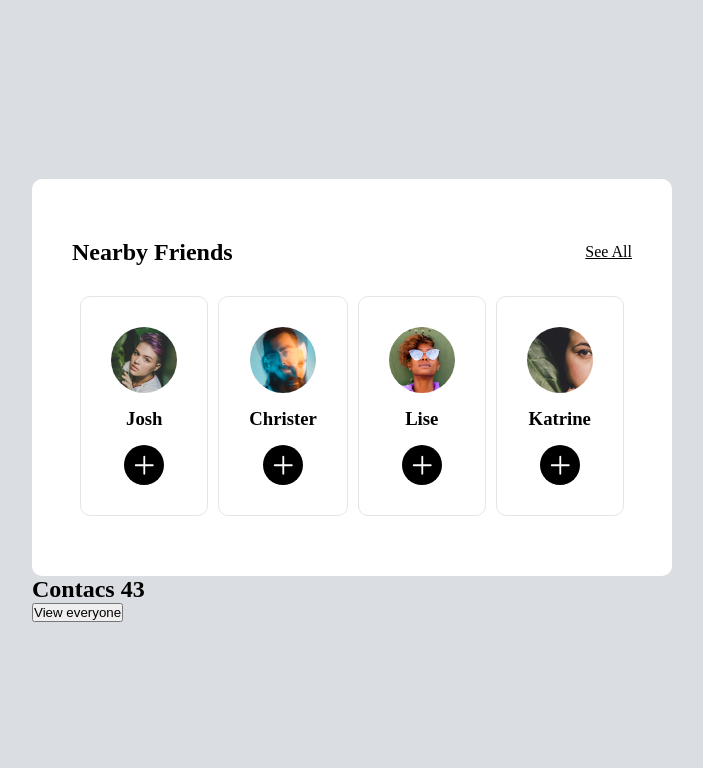
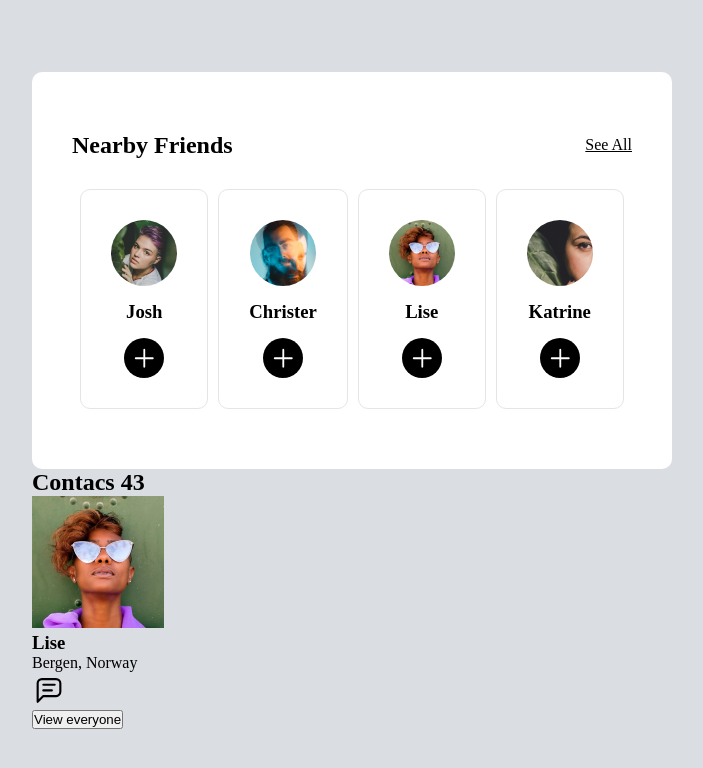
Before and after one commit to estefaneluz/revisao-css, a JavaScript app in the folder classe-03/: page / in a window 1280 px wide. Shown: the top 768 px of the page, without its empty margins (288-991 px from the left). Built offline with nearby package versions, Linux system fonts and the light colour scheme; the HTML template or start-up script is replaced by a standard one.

Commit message:
base do componente ContactIndividual criada

```diff
--- a/classe-03/src/components/ContactIndividual/index.js
+++ b/classe-03/src/components/ContactIndividual/index.js
@@ -0,0 +1,15 @@
+import './styles.css'
+import chatIcon from '../../assets/icone-chat.svg'
+
+export default function ContactIndividual({img, nome, local}) {
+    return(
+        <div>
+            <img src={img} alt={`Foto de perfil de ${nome}`}/>
+            <div>
+                <h3>{nome}</h3>
+                <p>{local}</p>
+            </div>
+            <img src={chatIcon} alt="icone de chat"/>
+        </div>
+    );
+}
--- a/classe-03/src/components/Contacts/index.js
+++ b/classe-03/src/components/Contacts/index.js
@@ -1,9 +1,26 @@
 import './styles.css'
+import ContactIndividual from '../ContactIndividual'
+import lise from '../../assets/lise.png'
 
 export default function Contacts(){
+    const contacts = [
+        {
+            nome: "Lise",
+            imagem: lise,
+            local: "Bergen, Norway"
+        }
+    ]
+
     return(
         <div className="card-contacs">
             <h2>Contacs <span>43</span></h2>
+            { contacts.map(contact =>
+                <ContactIndividual
+                    nome={contact.nome}
+                    img={contact.imagem}
+                    local={contact.local}
+                />
+            )}
             <button>View everyone</button>
         </div>
     )
```
